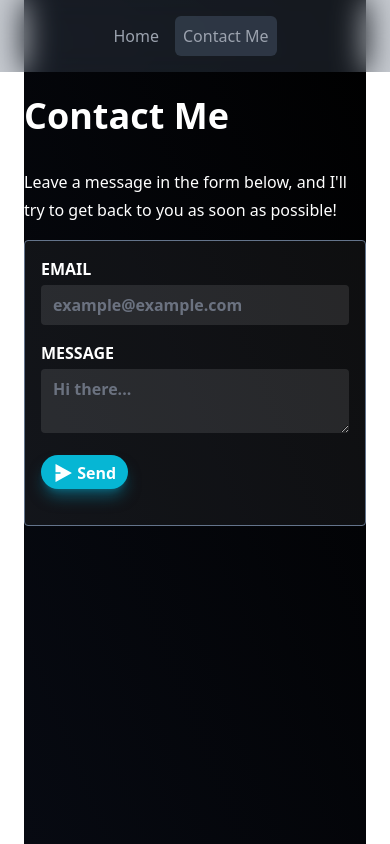
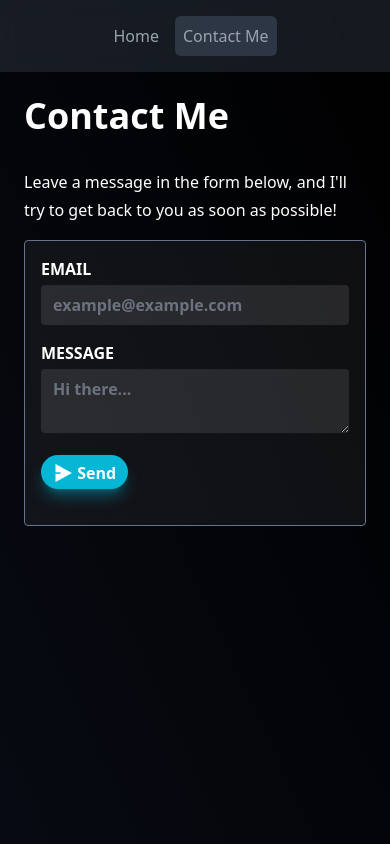
Before and after one commit to Maplerxyz/compositr.dev, a Next.js app: page /contact in a window 390 px wide. Built offline with nearby package versions, Linux system fonts and the light colour scheme.

Commit message:
fix(common): oops p not m
Signed-off-by: Jim (Compositr) <jimke2000@gmail.com>

```diff
--- a/src/common/layouts/core/CoreLayout.tsx
+++ b/src/common/layouts/core/CoreLayout.tsx
@@ -4,7 +4,7 @@ import type CoreProps from "@/common/typings/core/CoreProps";
 export default function CoreLayout(props: CoreProps) {
   return (
     <>
-      <div className="bg-gradient-to-bl from-black to-[#070a12] flex flex-row justify-center min-h-screen text-white sm:m-0 mx-6">
+      <div className="bg-gradient-to-bl from-black to-[#070a12] flex flex-row justify-center min-h-screen text-white sm:p-0 px-6">
         <NavBar />
         <main className="mt-24">{props.children}</main>
       </div>
```
